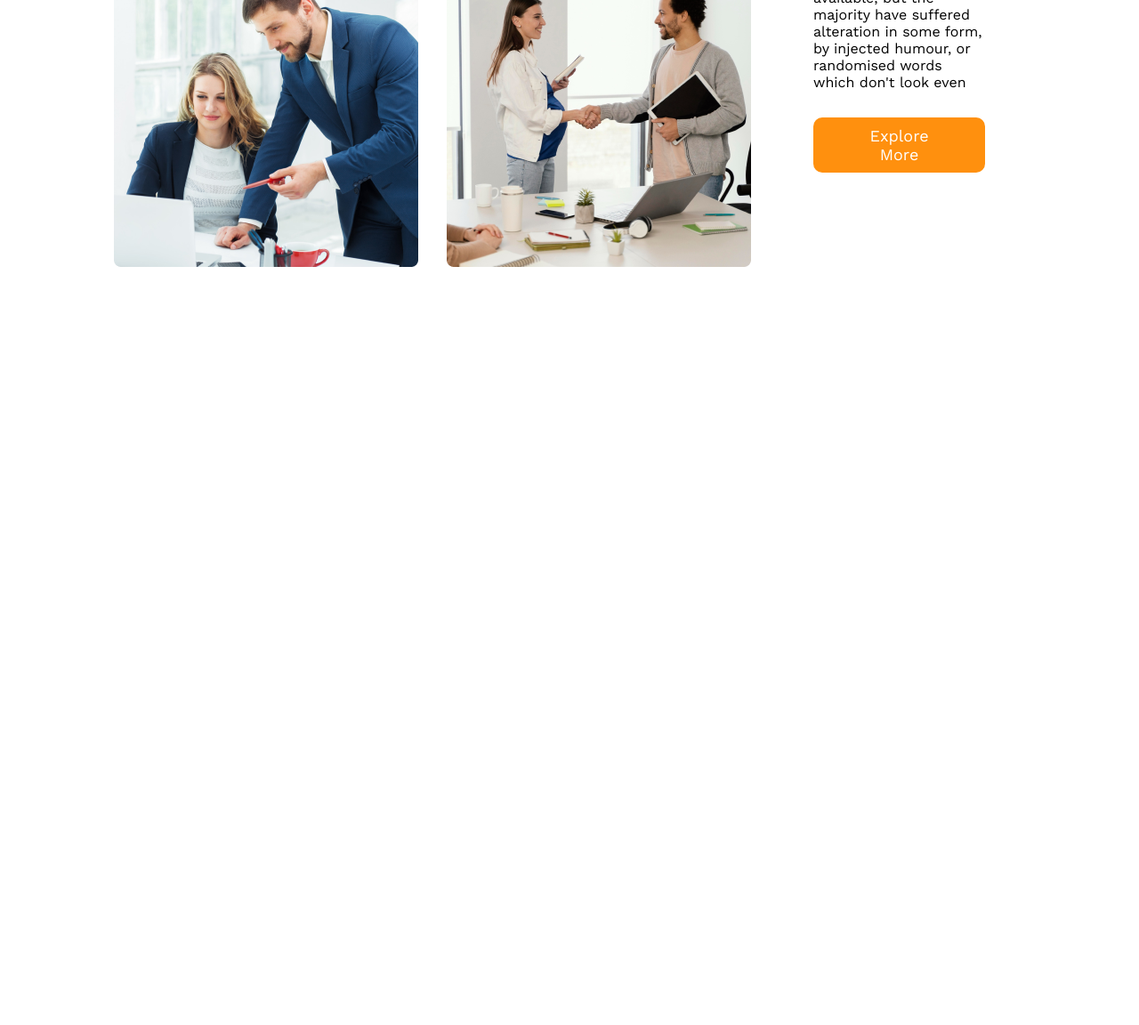
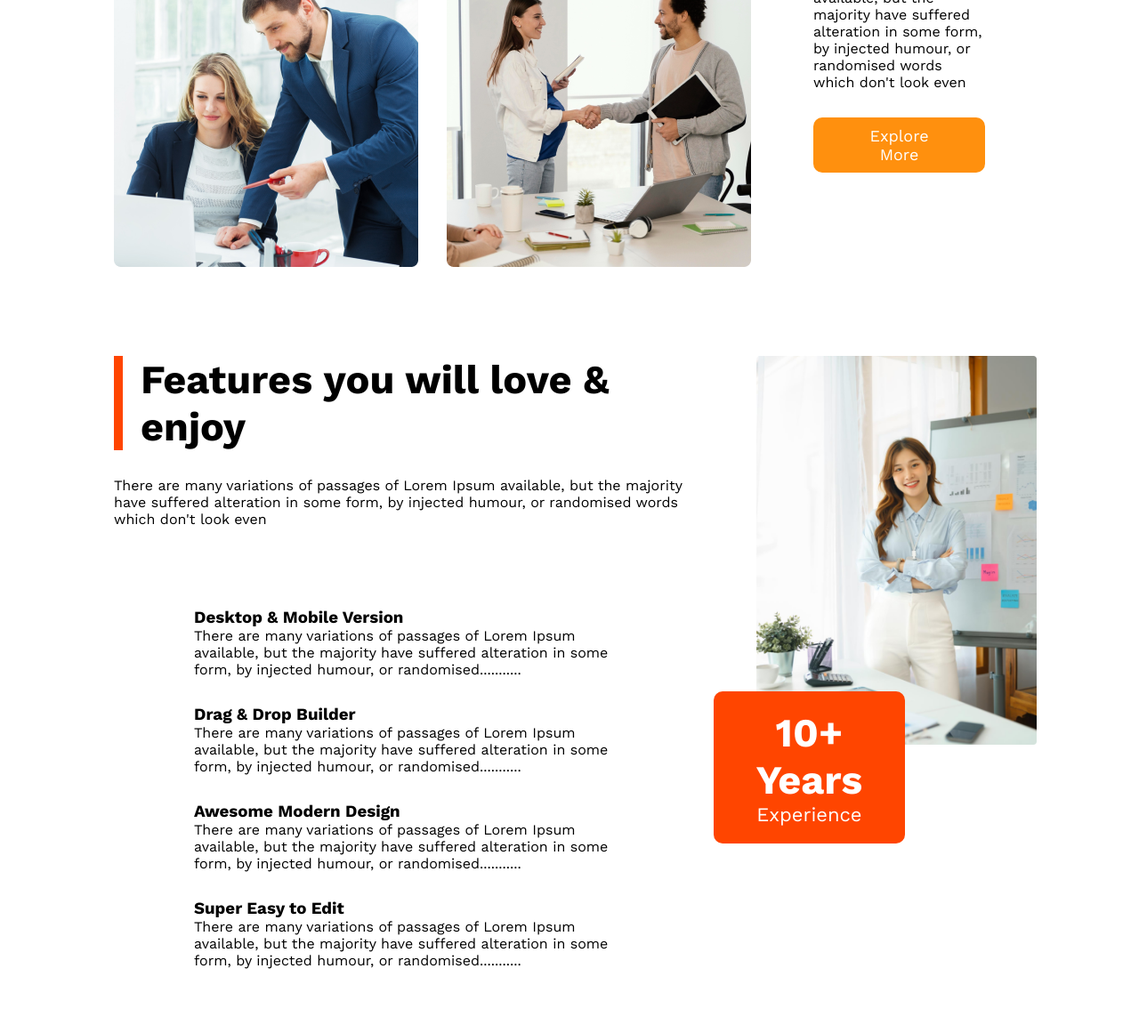
Before and after one commit to HasibulHasan01/g3-architects-website, a plain HTML site: page index.html in a window 1280 px wide. Shown: the part 1489-2641 px from the top of the page at 89% size. Before the commit the page ends 1789 px from the top, so only its background shows below. Drawn offline with nearby package versions, Linux system fonts and the light colour scheme.

Commit message:
various feature area done

```diff
--- a/index.html
+++ b/index.html
@@ -41,13 +41,16 @@
       <!-- quick list feature area starts -->
       <section class="feature-area-container">
         <div class="feature-img">
-            <img src="./images/team1.png" alt="">
-            <img src="./images/team2.png" alt="">
-            <img src="./images/team3.png" alt="">
-            <img src="./images/team4.png" alt="">
+          <img src="./images/team1.png" alt="" />
+          <img src="./images/team2.png" alt="" />
+          <img src="./images/team3.png" alt="" />
+          <img src="./images/team4.png" alt="" />
         </div>
         <div class="feature-content">
-          <h1 class="feature-h1"><span class="ql">Quick list</span> <span class="of">of Our</span> <span class="fe">Features</span></h1>
+          <h1 class="feature-h1">
+            <span class="ql">Quick list</span> <span class="of">of Our</span>
+            <span class="fe">Features</span>
+          </h1>
           <p>
             There are many variations of passages of Lorem Ipsum available, but
             the majority have suffered alteration in some form, by injected
@@ -57,6 +60,59 @@
         </div>
       </section>
       <!-- quick list feature area ends -->
+      <!-- various features area starts -->
+      <section class="var-feature-area-container">
+        <div class="var-feature-content">
+          <h1 class="var-feature-title">Features you will love & enjoy</h1>
+          <p>
+            There are many variations of passages of Lorem Ipsum available, but
+            the majority have suffered alteration in some form, by injected
+            humour, or randomised words which don't look even
+          </p>
+          <div class="features-container-small">
+            <div class="each-feature">
+              <h3>Desktop & Mobile Version</h3>
+              <p>
+                There are many variations of passages of Lorem Ipsum available,
+                but the majority have suffered alteration in some form, by
+                injected humour, or randomised...........
+              </p>
+            </div>
+            <div class="each-feature">
+              <h3>Drag & Drop Builder</h3>
+              <p>
+                There are many variations of passages of Lorem Ipsum available,
+                but the majority have suffered alteration in some form, by
+                injected humour, or randomised...........
+              </p>
+            </div>
+            <div class="each-feature">
+              <h3>Awesome Modern Design</h3>
+              <p>
+                There are many variations of passages of Lorem Ipsum available,
+                but the majority have suffered alteration in some form, by
+                injected humour, or randomised...........
+              </p>
+            </div>
+            <div class="each-feature">
+              <h3>Super Easy to Edit</h3>
+              <p>
+                There are many variations of passages of Lorem Ipsum available,
+                but the majority have suffered alteration in some form, by
+                injected humour, or randomised...........
+              </p>
+            </div>
+          </div>
+        </div>
+        <div class="var-feature-img">
+          <img src="./images/architect.png" alt="">
+          <div class="ten-badge">
+            <h2>10+ Years</h2>
+            <p>Experience</p>
+          </div>
+        </div>
+      </section>
+      <!-- various features area ends -->
     </main>
     <footer></footer>
   </body>
--- a/styles/main.css
+++ b/styles/main.css
@@ -120,7 +120,53 @@
     margin-top: 30px;
 }
 
+.var-feature-area-container{
+    width: 80%;
+    margin: 100px auto 100px auto;
+    display: flex;
+}
 
+
+.var-feature-title{
+    font-size: 45px;
+    border-left: 10px solid orangered;
+    padding-left: 20px;
+    margin-bottom: 30px;
+}
+
+.features-container-small{
+    margin: 30px;
+    padding: 30px;
+}
+
+.each-feature{
+    margin: 30px;
+}
+
+.var-feature-img img{
+    width: 90%;
+    margin-left: 3rem;
+}
+
+.ten-badge{
+    background-color: orangered;
+    color: white;
+    width: 50%;
+    padding: 20px;
+    text-align: center;
+    border-radius: 10px;
+    position: relative;
+    bottom: 4rem;
+
+}
+
+.ten-badge h2{
+    font-size: 45px;
+}
+
+.ten-badge p{
+    font-size: 22px;
+}
 
 
 
@@ -150,6 +196,16 @@
     .header-img img{
         width: 90%;
     }
+    .feature-area-container{
+        flex-direction: column;
+    }
+    .feature-img{
+        display: grid;
+        grid-template-columns: repeat(1, 1fr);
+    }
+    .feature-content{
+        width: 100%;
+    }
 }
 
 @media screen and (min-width:576px) and (max-width:960px) {
@@ -159,4 +215,10 @@
     .navbar{
         flex-direction: column;
     }
+    .feature-area-container{
+        flex-direction: column;
+    }
+    .feature-content{
+        width: 100%;
+    }
 }
```
